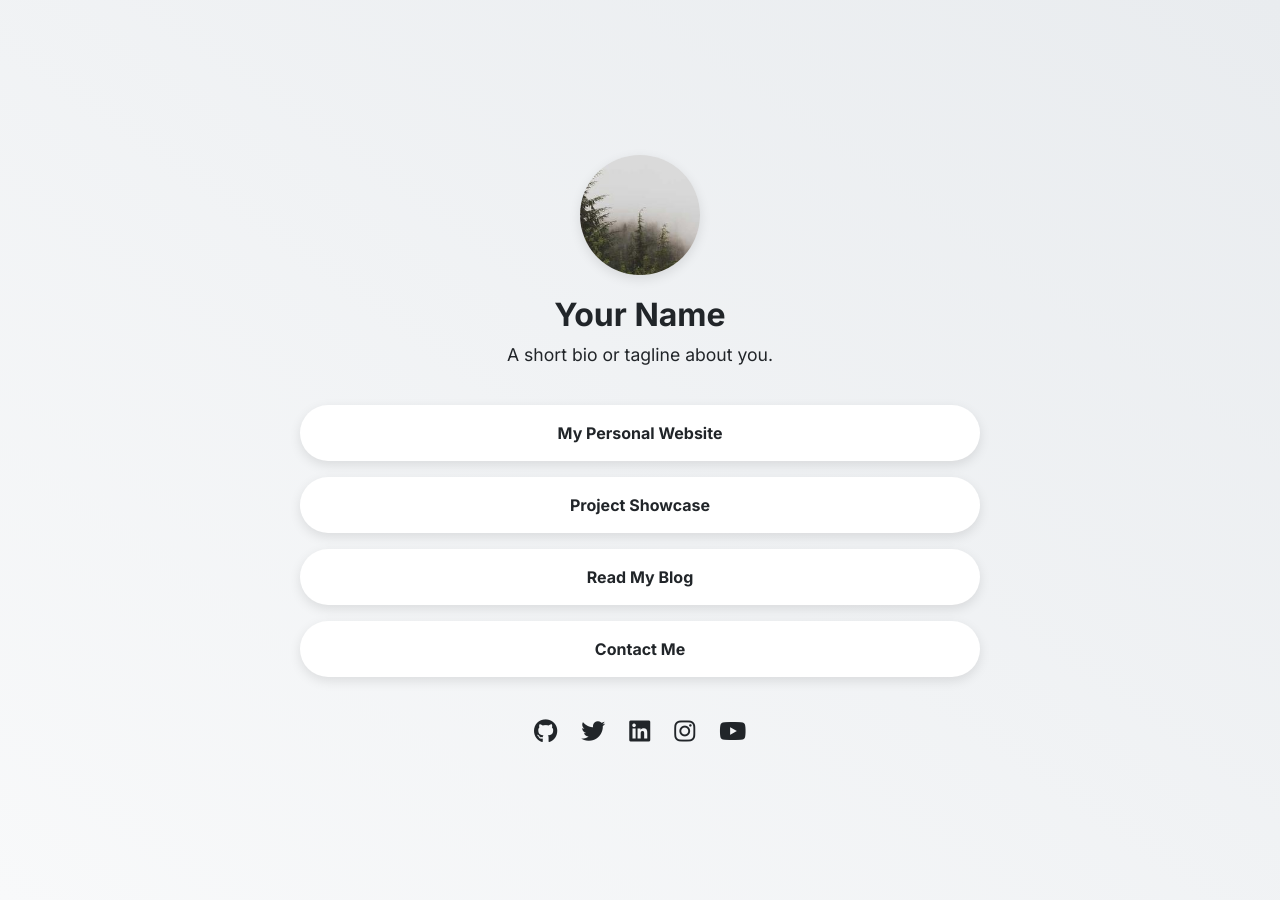
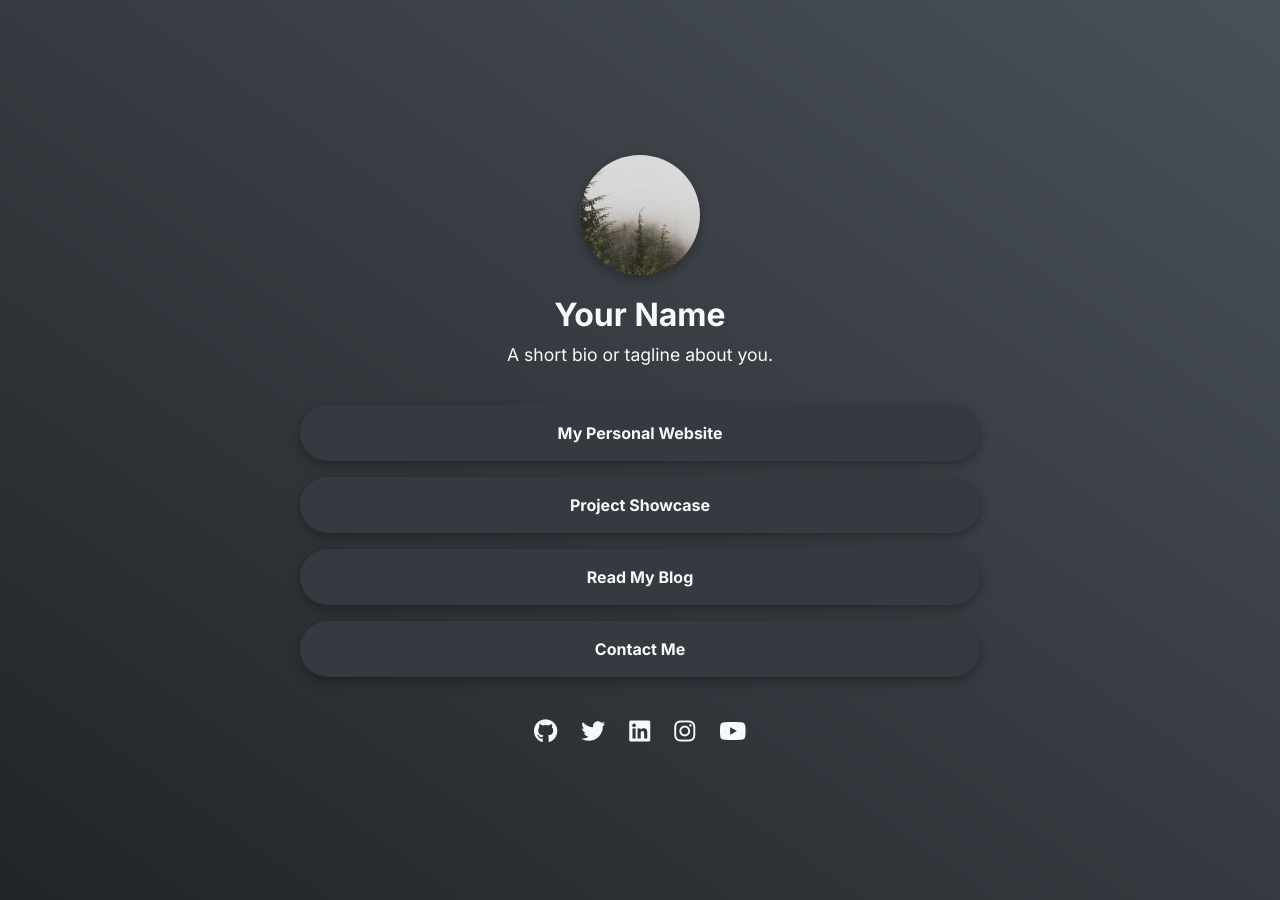
Before and after one commit to MrAdityaSaritaSingh/LinkMap, a Jekyll site: the page built from index.md, in a window 1280 px wide. Built offline with Jekyll 4.4.1, drawn with Linux system fonts in a browser that asks for light colours.

Commit message:
added skins

```diff
--- a/_config.yml
+++ b/_config.yml
@@ -5,6 +5,10 @@
 
 # -- Site Settings --
 # These settings control the main content of your page.
+
+# Choose a skin for your site.
+# Available options: default, dark, mint, ocean
+skin: "dark"
 
 # Appears in the browser tab.
 title: Your Name | Link Hub
@@ -19,24 +23,6 @@ description: A short bio or tagline about you.
 # Recommended size: 200x200 pixels.
 profile_picture_url: "/assets/images/profile.jpg"
 
-
-# -- Background Settings --
-# Choose between a gradient or a background image.
-#
-# type: "gradient" or "image"
-#
-background:
-  type: "gradient" # Options: "gradient", "image"
-
-  # Gradient settings (used if type is "gradient")
-  gradient_start: "#F8F9FA"
-  gradient_end: "#E9ECEF"
-
-  # Image settings (used if type is "image")
-  # Use a local image or a URL.
-  image_url: "https://picsum.photos/seed/linkmap-bg/1200/800"
-
-
 # -- Main Links --
 # These will appear as buttons on your page.
 # To add a new link, copy the format below.
@@ -45,15 +31,14 @@ background:
 #   url: https://your-link.com
 #
 main_links:
-  - title: My Personal Website
-    url: https://example.com
-  - title: Project Showcase
-    url: https://github.com/your-username
-  - title: Read My Blog
-    url: https://example.com/blog
-  - title: Contact Me
-    url: mailto:email@example.com
-
+    - title: My Personal Website
+      url: https://example.com
+    - title: Project Showcase
+      url: https://github.com/your-username
+    - title: Read My Blog
+      url: https://example.com/blog
+    - title: Contact Me
+      url: mailto:email@example.com
 
 # -- Social Links --
 # These will appear as icons in the footer.
@@ -66,18 +51,18 @@ main_links:
 # (e.g., 'github', 'twitter', 'linkedin', 'instagram')
 #
 social_links:
-  - icon: github
-    url: https://github.com/your-username
-  - icon: twitter
-    url: https://twitter.com/your-username
-  - icon: linkedin
-    url: https://linkedin.com/in/your-username
-  - icon: instagram
-    url: https://instagram.com/your-username
-  - icon: youtube
-    url: https://youtube.com/your-channel
+    - icon: github
+      url: https://github.com/your-username
+    - icon: twitter
+      url: https://twitter.com/your-username
+    - icon: linkedin
+      url: https://linkedin.com/in/your-username
+    - icon: instagram
+      url: https://instagram.com/your-username
+    - icon: youtube
+      url: https://youtube.com/your-channel
 
 # Do not change this line, it is required for GitHub Pages.
 # If you are deploying elsewhere, you can remove it.
 plugins:
-  - jekyll-seo-tag
+    - jekyll-seo-tag
--- a/_layouts/default.html
+++ b/_layouts/default.html
@@ -15,20 +15,6 @@
 
   <!-- Stylesheet -->
   <link rel="stylesheet" href="{{ '/assets/main.css' | relative_url }}">
-
-  <!-- Dynamic Background Style -->
-  <style>
-    body {
-      {% if site.background.type == 'gradient' %}
-        background: linear-gradient(to top right, {{ site.background.gradient_start }}, {{ site.background.gradient_end }});
-      {% elsif site.background.type == 'image' %}
-        background-image: url('{{ site.background.image_url | relative_url }}');
-        background-size: cover;
-        background-position: center;
-        background-attachment: fixed;
-      {% endif %}
-    }
-  </style>
 
   {% seo %}
 </head>
--- /dev/null
+++ b/_sass/skins/dark.scss
@@ -0,0 +1,10 @@
+/* skins/dark.scss */
+:root {
+  --background-style: linear-gradient(to top right, #212529, #495057);
+  --text-color: #F8F9FA;
+  --primary-color: #17A2B8;
+  --button-color: #343A40;
+  --button-text-color: #F8F9FA;
+  --button-hover-color: #495057;
+  --shadow-color: rgba(0, 0, 0, 0.3);
+}
--- /dev/null
+++ b/_sass/skins/default.scss
@@ -0,0 +1,10 @@
+/* skins/default.scss */
+:root {
+  --background-style: linear-gradient(to top right, #F8F9FA, #E9ECEF);
+  --text-color: #212529;
+  --primary-color: #007BFF;
+  --button-color: #FFFFFF;
+  --button-text-color: #212529;
+  --button-hover-color: #F1F3F5;
+  --shadow-color: rgba(0, 0, 0, 0.1);
+}
--- /dev/null
+++ b/_sass/skins/mint.scss
@@ -0,0 +1,10 @@
+/* skins/mint.scss */
+:root {
+  --background-style: linear-gradient(to top right, #F0FFF4, #D4F8E8);
+  --text-color: #2F4F4F;
+  --primary-color: #20C997;
+  --button-color: #FFFFFF;
+  --button-text-color: #2F4F4F;
+  --button-hover-color: #E6FDF5;
+  --shadow-color: rgba(47, 79, 79, 0.1);
+}
--- /dev/null
+++ b/_sass/skins/ocean.scss
@@ -0,0 +1,10 @@
+/* skins/ocean.scss */
+:root {
+  --background-style: linear-gradient(to top right, #EAF6FF, #B8D9F1);
+  --text-color: #033E6B;
+  --primary-color: #007BFF;
+  --button-color: #FFFFFF;
+  --button-text-color: #033E6B;
+  --button-hover-color: #D4E9F7;
+  --shadow-color: rgba(3, 62, 107, 0.1);
+}
--- a/assets/main.scss
+++ b/assets/main.scss
@@ -1,22 +1,11 @@
 ---
 ---
-/* --- Color Palette --- */
-/* Edit these variables to customize the look and feel of your page. */
-:root {
-  --background-color: #F8F9FA;
-  --background-gradient: linear-gradient(to top right, #F8F9FA, #E9ECEF);
-  --text-color: #212529;
-  --primary-color: #007BFF;
-  --button-color: #FFFFFF;
-  --button-text-color: #212529;
-  --button-hover-color: #F1F3F5;
-  --shadow-color: rgba(0, 0, 0, 0.1);
-}
+@use "skins/{{ site.skin | default: 'default' }}";
 
 /* --- Base Styles --- */
 body {
   font-family: 'Inter', sans-serif;
-  background-color: var(--background-color); /* Fallback color */
+  background: var(--background-style);
   color: var(--text-color);
   margin: 0;
   padding: 20px;
```
Also changed, not shown: README.md.
